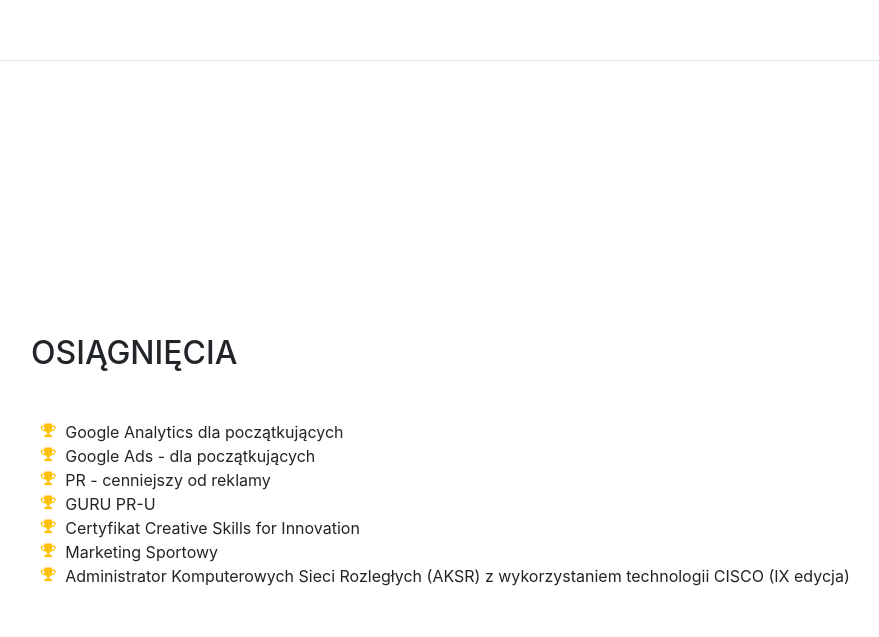
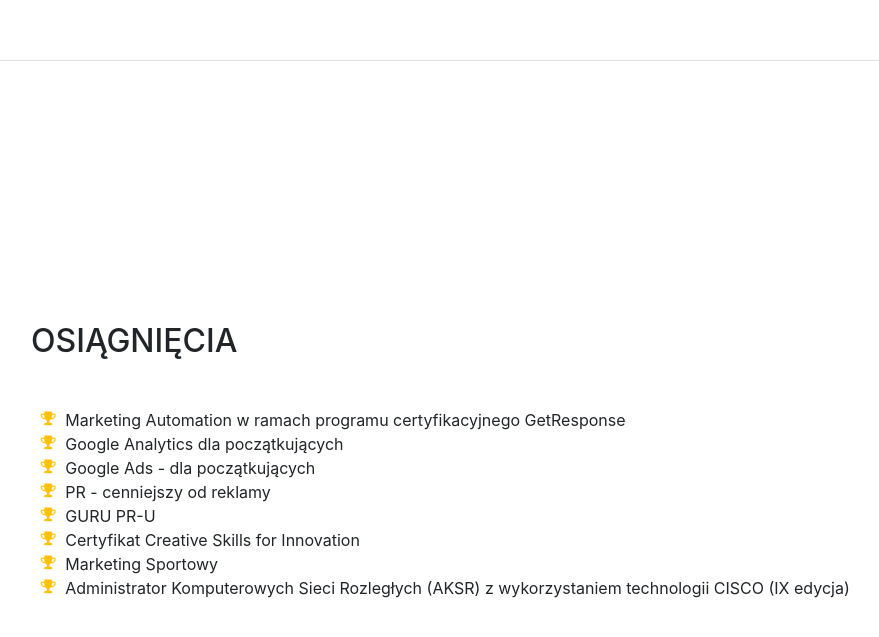
Before and after one commit to Ewelina-P/Ewelina-Pakosz, a website with bundled scripts: page index.html in a window 1280 px wide. Shown: the part 4386-5023 px from the top of the page, without its empty margins (289-1168 px from the left). Built offline with nearby package versions, Linux system fonts and the light colour scheme; a web font is replaced by a local one.

Commit message:
Add files via upload

```diff
--- a/index.html
+++ b/index.html
@@ -266,7 +266,10 @@
           <ul class="fa-ul mb-0">
             <li>
               <i class="fa-li fa fa-trophy text-warning"></i>
-              Google Analytics dla początkujących</li>
+              Marketing Automation w ramach programu certyfikacyjnego GetResponse</li>
+              <li>
+                <i class="fa-li fa fa-trophy text-warning"></i>
+                Google Analytics dla początkujących</li>
             <li>
               <i class="fa-li fa fa-trophy text-warning"></i>
               Google Ads - dla początkujących</li>
```
